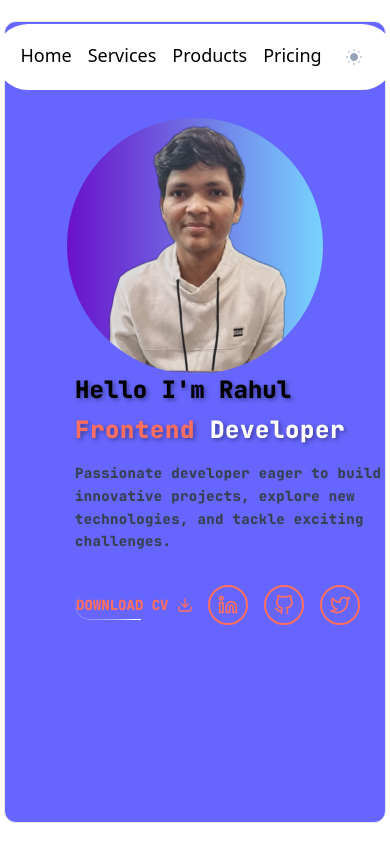
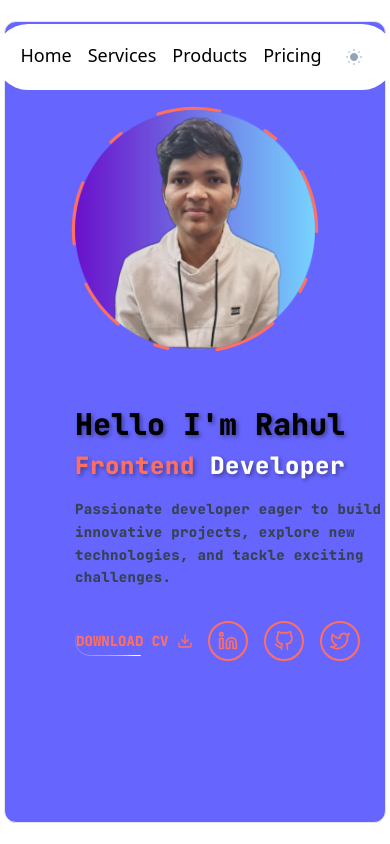
Before and after one commit to prahul25/Portfolio, a Next.js app: page / in a window 390 px wide. Shown: the top 844 px of the page. Built offline with nearby package versions, Linux system fonts and the light colour scheme.

Commit message:
Solve issue of landing page on mobile view

```diff
--- a/src/components/LandingPage.tsx
+++ b/src/components/LandingPage.tsx
@@ -1,11 +1,12 @@
 "use client";
-import Image from "next/image";
+
 import { JetBrains_Mono } from "next/font/google";
 import ProfileImg from "@/app/profile.png";
 import { Typewriter } from "react-simple-typewriter";
 import { FiDownload, FiGithub, FiTwitter, FiLinkedin } from "react-icons/fi";
 import Link from "next/link";
-import { motion } from "framer-motion";
+import Profile from "./Profile";
+
 
 const jetbrain_font = JetBrains_Mono({
   subsets: ["latin"],
@@ -24,15 +25,15 @@ function LandingPage() {
         }}
       >
         {/* Your content here */}
-        <div className="absolute top-24 lg:top-56 flex w-full flex-col-reverse lg:flex-row">
+        <div className="absolute top-24 lg:top-56 flex w-full flex-col-reverse lg:flex-row"> {/* prevoius it was flex-col-reverse */}
           {/* text part start from here */}
           <div
             style={{ marginLeft: "calc(100vw - 82vw)" }}
-            className={`flex w-full flex-wrap min-w-0 ${jetbrain_font.className}`}
+            className={`flex w-full flex-wrap min-w-0  mt-72 lg:mt-0 ${jetbrain_font.className}`}
           >
             <div>
               <h1
-                className="text-nowrap text-2xl md:text-5xl"
+                className="text-nowrap text-3xl md:text-5xl"
                 style={{ textShadow: "2px 2px 4px rgba(0, 0, 0, 0.4)" }}
               >
                 Hello I&apos;m Rahul
@@ -82,9 +83,7 @@ function LandingPage() {
                       <FiGithub />
                     </div>
                   </Link>
-                    <Link
-                      href="https://twitter.com/p_rahul25"
-                    >
+                  <Link href="https://twitter.com/p_rahul25">
                     <div className="h-10 w-10 border-[2px] rounded-full flex justify-center items-center border-[#FF6F61] hover:bg-[#FF6F61] hover:text-white">
                       <FiTwitter />
                     </div>
@@ -96,25 +95,9 @@ function LandingPage() {
           {/* text part end here */}
           {/* image part start from here  */}
           <div className="flex w-full justify-center items-center">
-            {/* Hexagon Background */}
+            <Profile/>
+</div>
 
-            <div className="relative w-64 h-64 lg:w-80 lg:h-80 mx-auto">
-            <motion.div initial={{opacity:0}} animate={{opacity:1,transition:{delay:2.4,duration:0.4,ease:"easeInOut"}}}>
-              <Image
-                src={ProfileImg}
-                alt="Profile Image"
-                priority
-                quality={100}
-                width={500}
-                height={500}
-                className="relative w-full h-full object-cover rounded-lg"
-              />
-              </motion.div>
-              <motion.svg className="w-[300px] xl:w-[506px] h-[300px] xl:h-[506px]" fill='transparent' viewBox='0 0 506 506' xmlns='http://www.w3.org/2000/svg'>
-              <motion.circle cx='253' cy='250' stroke="#FF6F61"/>
-              </motion.svg>
-            </div>
-          </div>
           {/* image part end here */}
         </div>
       </div>
--- /dev/null
+++ b/src/components/Profile.tsx
@@ -0,0 +1,67 @@
+import Image from "next/image";
+import { motion } from "framer-motion";
+import ProfileImg from "@/app/profile.png"
+
+function Profile() {
+  return (
+    <div className="w-full h-full lg:w-80 lg:h-80 mx-auto flex justify-center items-center">
+    {/* Rotating Circle */}
+    <motion.svg
+      className="absolute w-[424px] lg:w-[506px] h-[424px] lg:h-[506px] mt-56 lg:mt-0"
+      fill="transparent"
+      viewBox="0 0 506 506"
+      xmlns="http://www.w3.org/2000/svg"
+    >
+      <motion.circle
+        cx="253"
+        cy="253"
+        r="145"
+        stroke="#FF6F61"
+        strokeWidth="4"
+        strokeLinecap="round"
+        strokeLinejoin="round"
+        initial={{ strokeDasharray: "24 10 0 0" }}
+        animate={{
+          strokeDasharray: [
+            "15 120 25 25",
+            "16 25 92 72",
+            "4 250 22 22",
+          ],
+          rotate: [0, 360],
+        }}
+        transition={{
+          duration: 20,
+          repeat: Infinity,
+          repeatType: "reverse",
+        }}
+      />
+    </motion.svg>
+
+    {/* Image Inside the Circle */}
+    <motion.div
+      initial={{ opacity: 0 }}
+      animate={{
+        opacity: 1,
+        transition: {
+          delay: 2.4,
+          duration: 0.4,
+          ease: "easeInOut",
+        },
+      }}
+      className="absolute w-60 h-60 lg:w-72 lg:h-72  mt-56 lg:mt-0"
+    >
+      <Image
+        src={ProfileImg}
+        alt="Profile Image"
+        priority
+        quality={100}
+      fill
+
+        className="object-contain"
+      />
+    </motion.div>
+  </div>
+  )
+}
+
+export default Profile
```
Also changed, not shown: 1 other file (tests, documents, lock files or other folders). Lines whose indentation alone changed are shown as unchanged.
